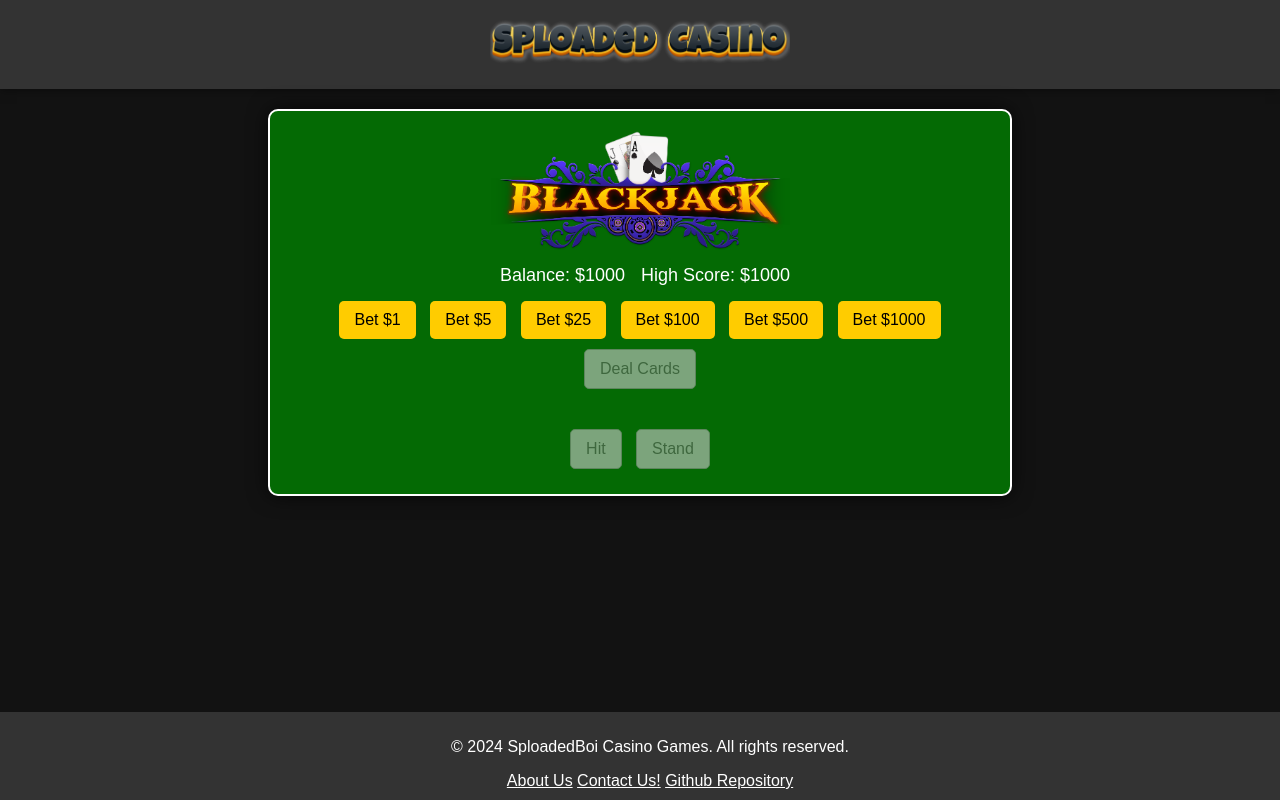
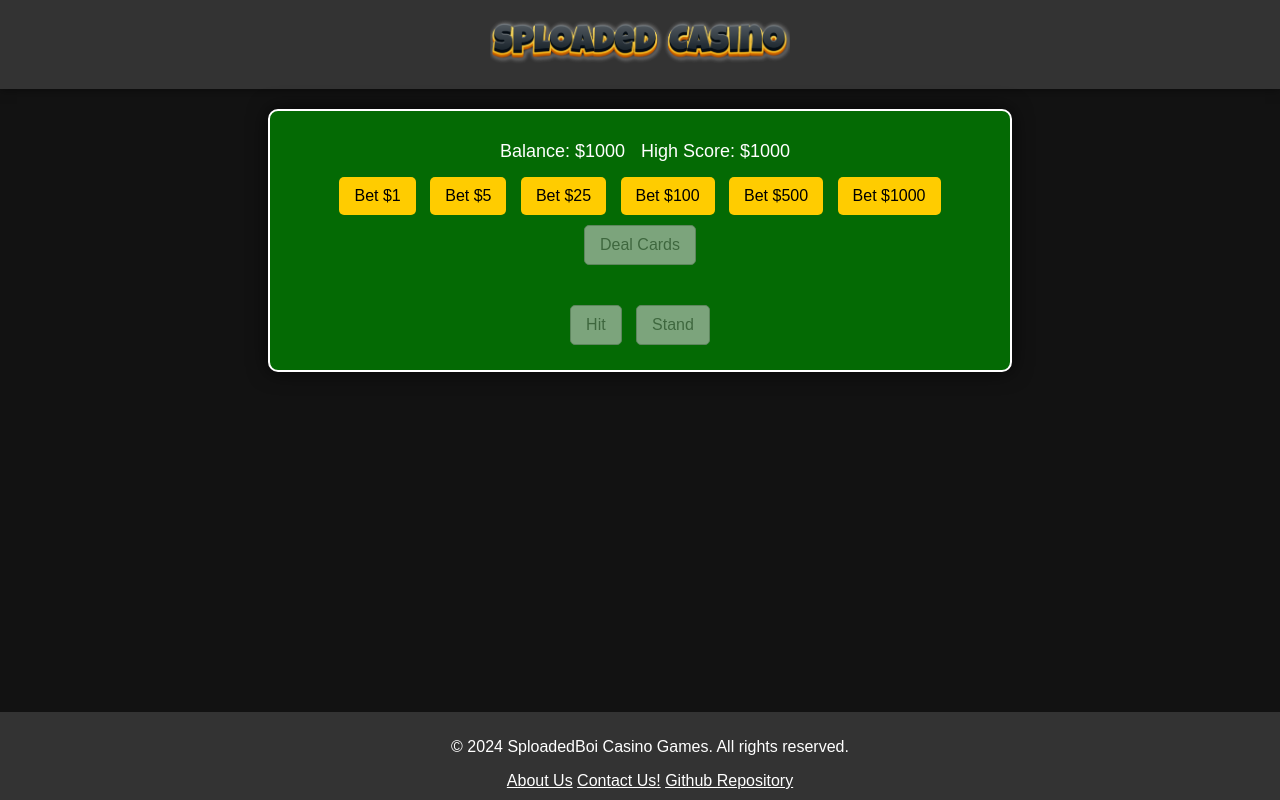
Before and after one commit to SploadedCasino/SploadedCasino.github.io, a plain HTML site: page blackjack/index.html in a window 1280 px wide. Drawn offline with Linux system fonts and the light colour scheme.

Commit message:
Update index.html

```diff
--- a/blackjack/index.html
+++ b/blackjack/index.html
@@ -18,9 +18,6 @@
         </div>
     </header>
     <div class="table">
-        <div class="logo">
-            <img src="../blackjack-logo.png" alt="BlackJack Logo" class="centered-image" width="300">
-        </div>
         <div id="balanceContainer">
             <span id="playerBalance">Balance: $1000</span>
             <span id="highScore">High Score: $1000</span>
```
